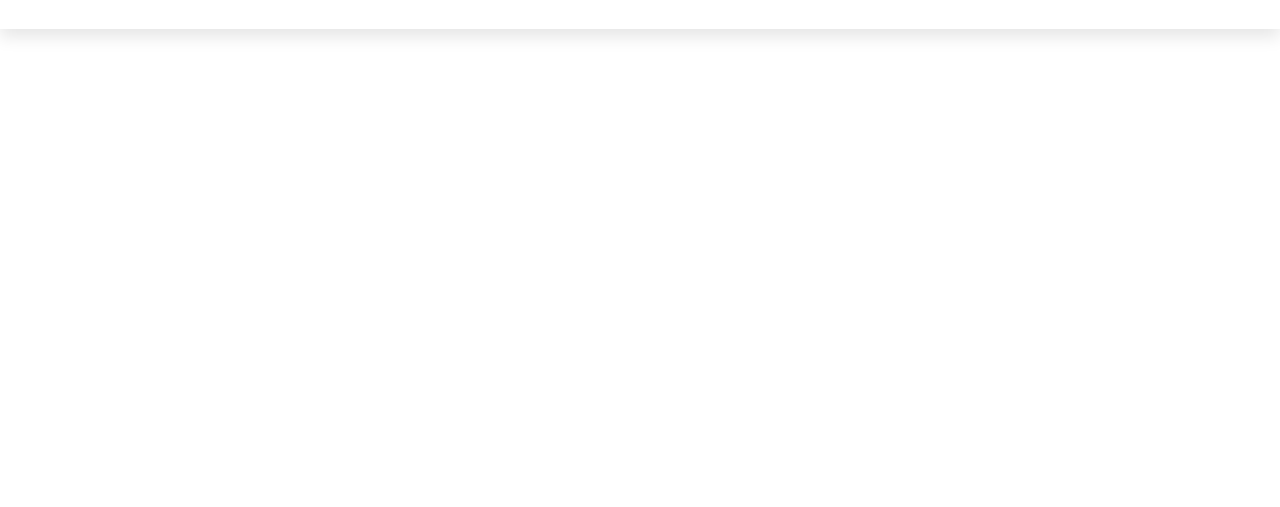
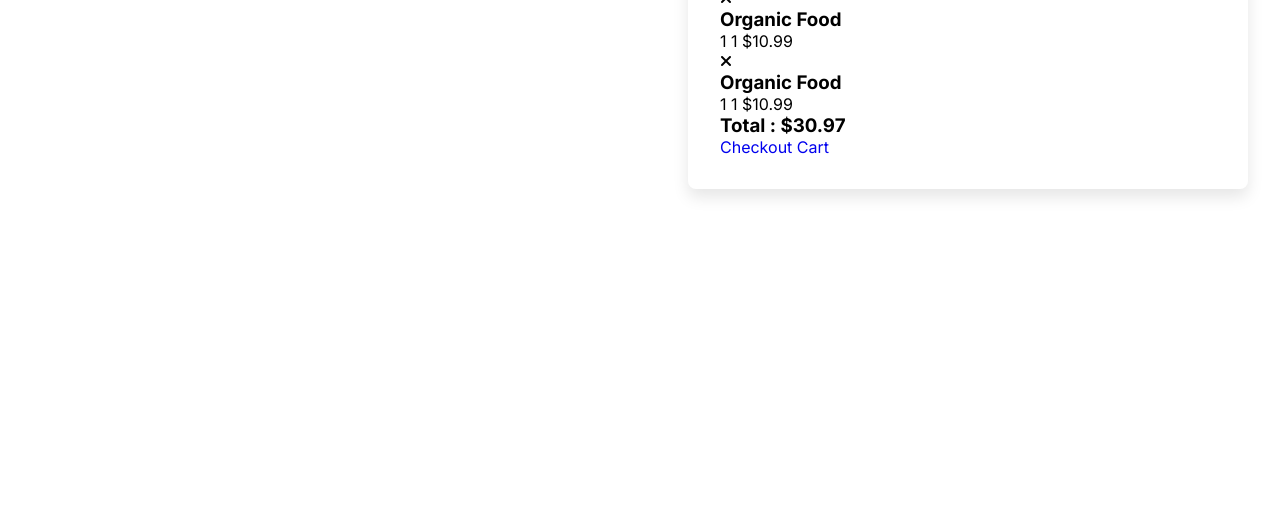
Before and after one commit to 143786/A-Responsive-Multipage-Grocery-Store-Website-Design, a plain HTML site: page home.html in a window 1280 px wide. Shown: the part 293-800 px from the top of the page. Drawn offline with Linux system fonts and the light colour scheme.

Commit message:
Add files via upload

```diff
--- a/home.html
+++ b/home.html
@@ -75,6 +75,9 @@
             <span class="price">$10.99</span>
           </div>
         </div>
+
+        <h3 class="total">total : <span> $30.97</span></h3>
+        <a href="#" class="btn">checkout cart</a>
       </div>
     </header>
 
--- a/style.scss
+++ b/style.scss
@@ -112,6 +112,17 @@ html {
       }
     }
   }
+
+  .shoping-cart {
+    position: absolute;
+    top: 115%;
+    right: 2rem;
+    background: $white;
+    border-radius: 0.5rem;
+    box-shadow: $box-shadow;
+    width: 35rem;
+    padding: 2rem;
+  }
 }
 
 #menu-btn {
```
Also changed, not shown: style.css, 1 other file.
